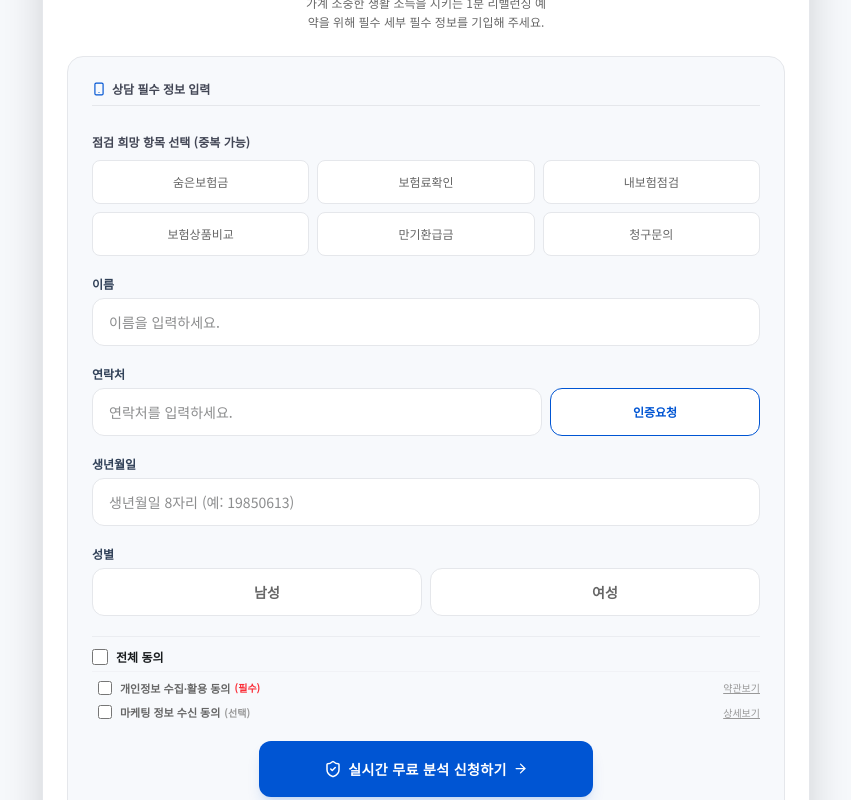
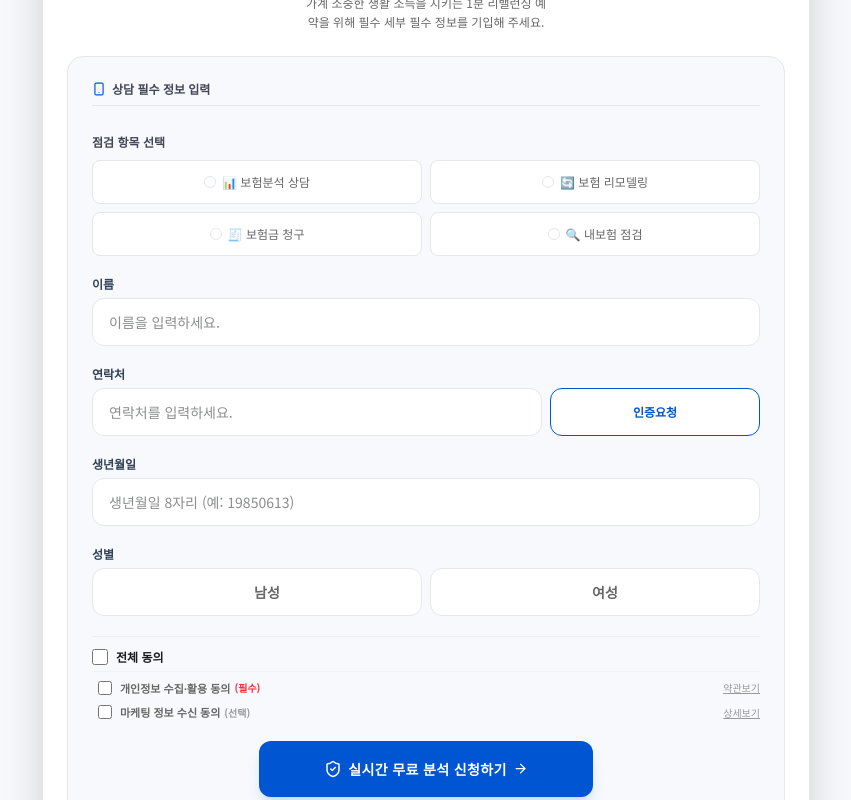
Before and after one commit to ncia/simple_consult, a React (Vite) app: page / in a window 1280 px wide. Shown: the part 1120-1920 px from the top of the page, without its empty margins (214-1065 px from the left). Built offline with nearby package versions, Linux system fonts and the light colour scheme.

Commit message:
Update UI: replace arrow with magnifying glass, update checklist to radio buttons, reduce checklist to 4 items in 2 columns

```diff
--- a/src/App.tsx
+++ b/src/App.tsx
@@ -80,13 +80,8 @@ export default function App() {
   };
 
   const handleChipToggle = (itemId: string) => {
-    let items = [...formData.selectedItems];
-    if (items.includes(itemId)) {
-      items = items.filter((id) => id !== itemId);
-    } else {
-      items.push(itemId);
-    }
-    setFormData({ ...formData, selectedItems: items });
+    // 라디오 버튼 방식: 무조건 선택한 항목 하나만 배열에 남김
+    setFormData({ ...formData, selectedItems: [itemId] });
   };
 
   // Agreements state synchronizer
@@ -299,13 +294,13 @@ export default function App() {
                   <span>상담 필수 정보 입력</span>
                 </p>
 
-                {/* Checklist chips selection block */}
+                {/* Checklist radio selection block */}
                 <div className="space-y-2.5 pt-2">
                   <p className="text-xs font-semibold text-neutral-medium">
-                    점검 희망 항목 선택 (중복 가능)
+                    점검 항목 선택
                   </p>
 
-                  <div className="grid grid-cols-3 gap-2">
+                  <div className="grid grid-cols-2 gap-2">
                     {CHECK_ITEMS.map((item) => {
                       const selected = formData.selectedItems.includes(item.id);
                       return (
@@ -313,13 +308,16 @@ export default function App() {
                           key={item.id}
                           type="button"
                           onClick={() => handleChipToggle(item.id)}
-                          className={`h-11 rounded-lg text-xs font-medium border flex items-center justify-center transition-all ${
+                          className={`h-11 px-2 rounded-lg text-xs font-medium border flex items-center justify-center gap-1.5 transition-all ${
                             selected
                               ? 'bg-brand-blue-pale border-brand-blue text-brand-blue font-bold shadow-sm'
                               : 'bg-white border-neutral-border text-neutral-gray hover:bg-neutral-bg'
                           }`}
                         >
-                          {item.label}
+                          <div className={`w-3 h-3 rounded-full border flex items-center justify-center shrink-0 ${selected ? 'border-brand-blue bg-white' : 'border-neutral-border bg-white'}`}>
+                            {selected && <div className="w-1.5 h-1.5 rounded-full bg-brand-blue" />}
+                          </div>
+                          <span className="truncate">{item.label}</span>
                         </button>
                       );
                     })}
--- a/src/components/ProcessSection.tsx
+++ b/src/components/ProcessSection.tsx
@@ -200,8 +200,7 @@ export function ProcessSection() {
           <h3 className="text-base font-extrabold text-white">청구지원서비스까지 함께 완벽하게 받아보세요</h3>
 
           <button className="relative z-10 mt-4 w-full max-w-[320px] mx-auto h-12 bg-white/15 hover:bg-white/25 text-white rounded-xl font-bold text-sm backdrop-blur-md border border-white/20 shadow-lg transition-all active:scale-95 flex items-center justify-center gap-2 cursor-pointer">
-            보험금 청구 조회
-            <ArrowRight size={16} />
+            🔍 보험금 청구 조회
           </button>
         </div>
       </div>
--- a/src/types.ts
+++ b/src/types.ts
@@ -27,12 +27,10 @@ export interface PartnerCompany {
 }
 
 export const CHECK_ITEMS: CheckItem[] = [
-  { id: 'item1', label: '숨은보험금', description: '가입 후 한 번도 찾아가지 않은 미청구 환급금이나 배당금을 찾아드립니다.' },
-  { id: 'item2', label: '보험료확인', description: '현재 연령과 성별 기준 대조군 대비 매월 납부하는 납입액이 적정한라인지 분석합니다.' },
-  { id: 'item3', label: '내보험점검', description: '보장 범위가 좁거나 누락된 치명 자금이 있는지 기존 특약들을 전면 분석합니다.' },
-  { id: 'item4', label: '보험상품비교', description: '29개 국내 주요 생보사 및 손보사 제품 중 동일 보장 대비 최저가 등 옵션을 매치합니다.' },
-  { id: 'item5', label: '만기환급금', description: '소멸형과 환급형 계약의 실익과 만기 도래 시 환급 구조를 최적화해 제안합니다.' },
-  { id: 'item6', label: '청구문의', description: '불만 많은 보상 청구 절차, 서류 누락으로 지연된 보금 청구 대행법을 지원해드립니다.' },
+  { id: 'item1', label: '📊 보험분석 상담', description: '현재 보유하신 보험의 보장 내역을 종합적으로 분석하고 상담해 드립니다.' },
+  { id: 'item2', label: '🔄 보험 리모델링', description: '불필요한 특약을 줄이고 부족한 보장을 채워 실속 있게 재구성합니다.' },
+  { id: 'item3', label: '🧾 보험금 청구', description: '복잡하고 번거로운 보험금 청구 절차를 간편하게 대행하거나 안내해 드립니다.' },
+  { id: 'item4', label: '🔍 내보험 점검', description: '놓치고 있는 숨은 보장이나 중복 가입된 항목이 없는지 정밀하게 점검합니다.' },
 ];
 
 export const PARTNERS_LIFE: PartnerCompany[] = [
```
